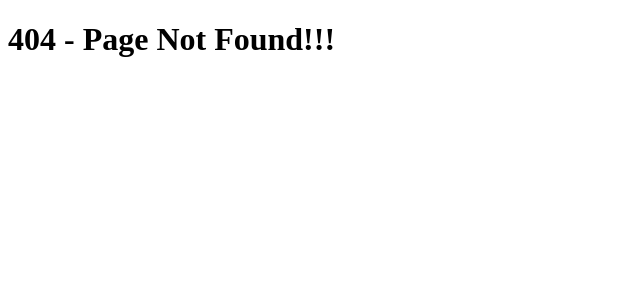
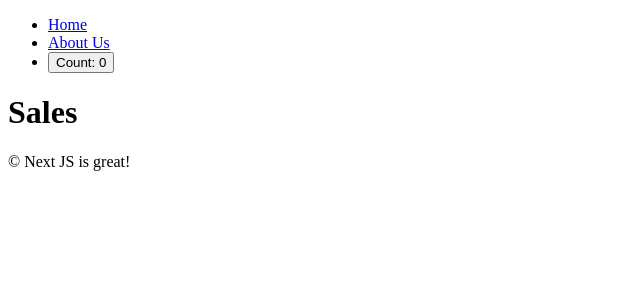
Before and after one commit to Jeongjjuna/gongcha, a Next.js app in the folder basic/: page /about-us/company/jobs/sales in a window 1280 px wide. Before the commit this address had no page. Shown: the top 300 px of the page, without its empty margins (0-640 px from the left). Built offline with nearby package versions, Linux system fonts and the light colour scheme.

Commit message:
feat: 레이아웃 적용

```diff
--- /dev/null
+++ b/basic/app/about-us/company/jobs/sales/page.tsx
@@ -0,0 +1,7 @@
+export default function SalesPage() {
+    return (
+        <div>
+            <h1>Sales</h1>
+        </div>
+    );
+}
--- /dev/null
+++ b/basic/app/about-us/layout.tsx
@@ -0,0 +1,8 @@
+export default function AboutUsLayout({ children }: { children: React.ReactNode }) {
+    return (
+        <div>
+            {children}
+            &copy; Next JS is great!
+        </div>
+    );
+}
--- a/basic/app/about-us/page.tsx
+++ b/basic/app/about-us/page.tsx
@@ -1,9 +1,6 @@
-import Navigation from "../../components/navigation";
-
 export default function AboutUs() {
     return (
         <div>
-            <Navigation />
             <h1>AboutUs</h1>
         </div>
     );
--- a/basic/app/layout.tsx
+++ b/basic/app/layout.tsx
@@ -1,3 +1,5 @@
+import Navigation from "../components/navigation"
+
 export const metadata = {
   title: 'Next.js',
   description: 'Generated by Next.js',
@@ -10,7 +12,10 @@
 }) {
   return (
     <html lang="en">
-      <body>{children}</body>
+      <body>
+        <Navigation />
+        {children}
+      </body>
     </html>
   )
 }
--- a/basic/app/page.tsx
+++ b/basic/app/page.tsx
@@ -1,9 +1,6 @@
-import Navigation from "../components/navigation";
-
 export default function Home() {
     return (
         <div>
-            <Navigation />
             <h1>Home</h1>
         </div>
     );
```
Also changed, not shown: 1 other file (tests, documents, lock files or other folders).
